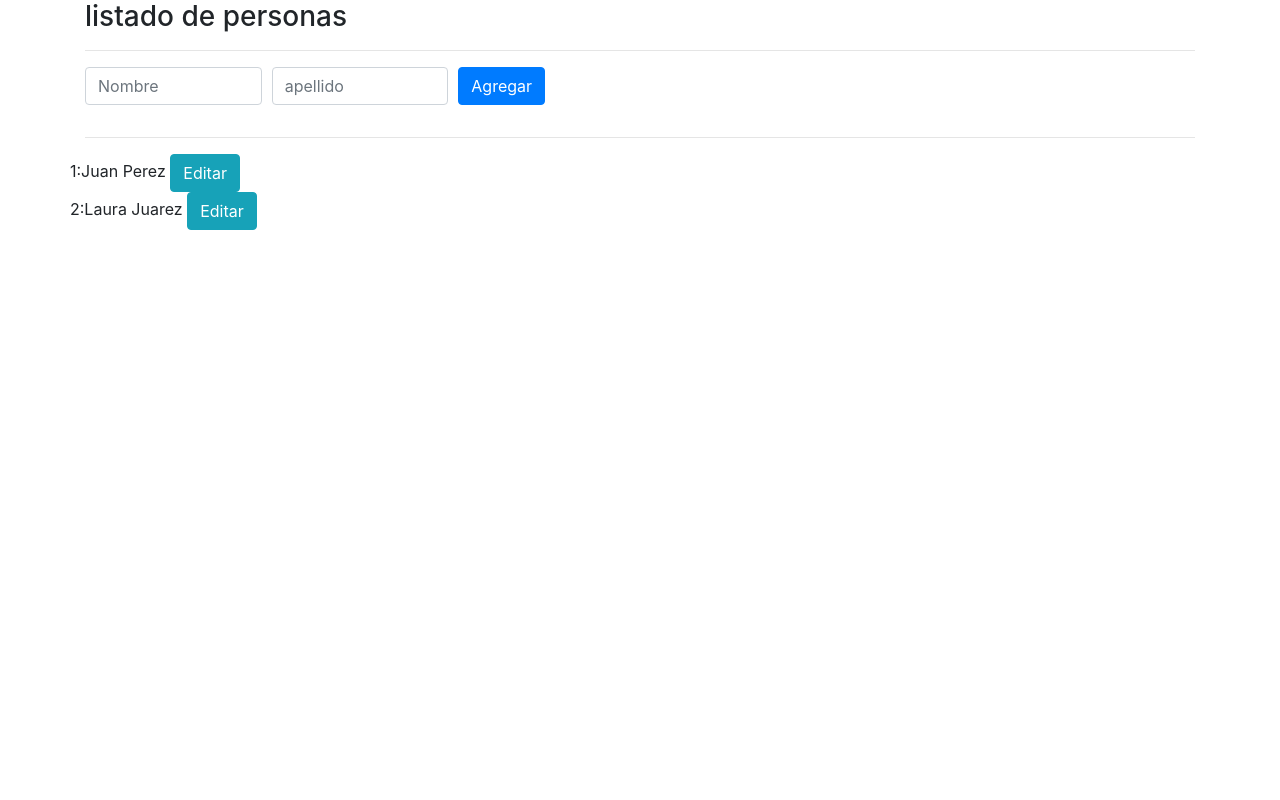
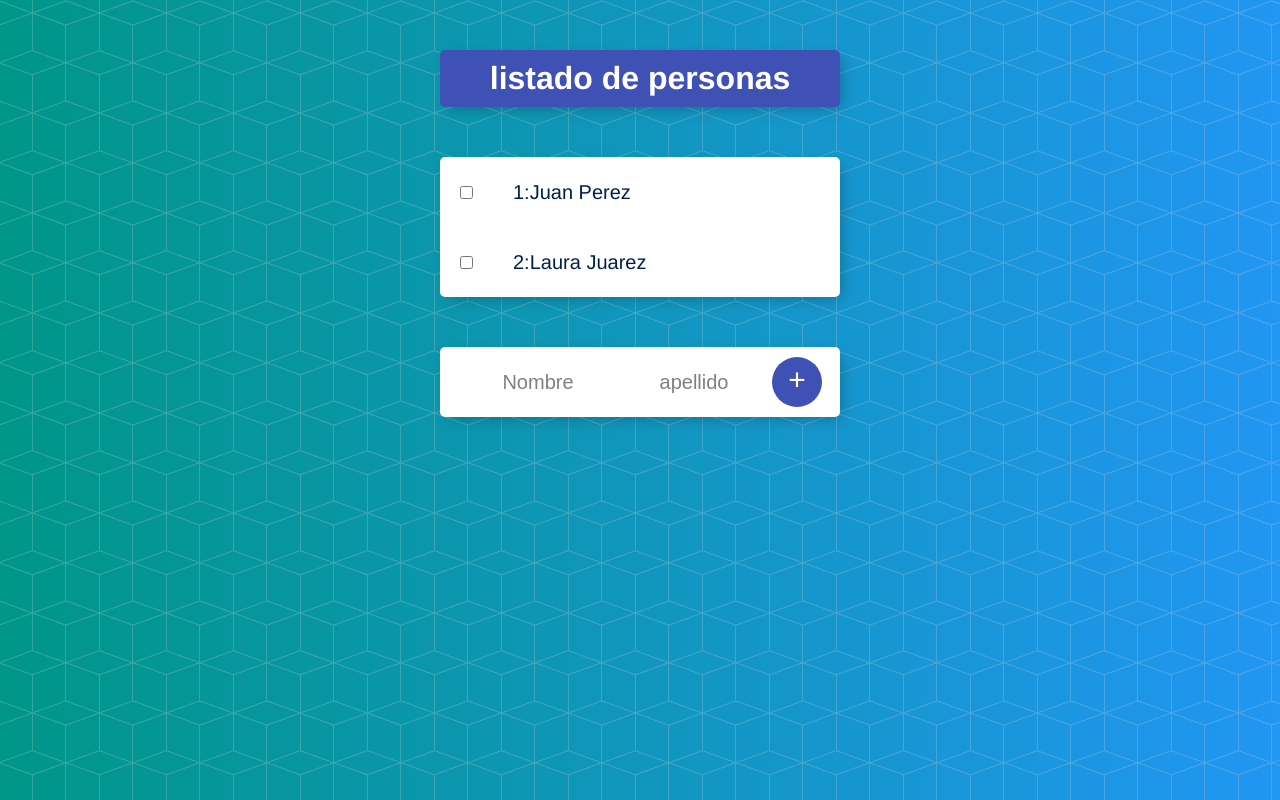
Before and after one commit to tonoanzzu/listado-de-personas, an Angular app: page / in a window 1280 px wide. Shown: the top 800 px of the page. Built offline with nearby package versions, Linux system fonts and the light colour scheme.

Commit message:
Se agregan las modificaciones para listas de personas

```diff
--- a/angular.json
+++ b/angular.json
@@ -23,13 +23,10 @@
               "src/assets"
             ],
             "styles": [
-              "src/styles.css",
-              "node_modules/bootstrap/dist/css/bootstrap.min.css"
+              "src/styles.css"
             ],
             "scripts": [
-              "node_modules/jquery/dist/jquery.slim.min.js",
-              "node_modules/popper.js/dist/umd/popper.min.js",
-              "node_modules/bootstrap/dist/js/bootstrap.min.js"
+
 
 
              ],
--- a/src/app/app.component.html
+++ b/src/app/app.component.html
@@ -1,16 +1,14 @@
-<div class="container">
-  <div class="col-xs-12">
-  <h3>{{titulo}}</h3>
-  </div>
-  <hr>
-  <app-formulario
-
-  >
-  </app-formulario>
-  <hr>
+<div class="box" id="heading">
+  <h1>{{titulo}}</h1>
+</div>
+<div class="box">
   <app-persona
   *ngFor="let personaElemento of personas;let i= index"
   [persona]= "personaElemento"
   [indice]= "i"
   ></app-persona>
 </div>
+
+<div class="box">
+  <app-formulario></app-formulario>
+</div>
--- a/src/app/formulario/formulario.component.html
+++ b/src/app/formulario/formulario.component.html
@@ -1,21 +1,14 @@
-<form class="form-row">
-  <div class="form-group col-md-2">
-    <label for="nombre" class="sr-only">Nombre</label>
+<form class="item">
+
     <input type="text" name="nombre" id="nombre" placeholder="Nombre"
-    class="form-control"
-    #nombreInput
+    [(ngModel)]="nombreInput"
     >
-  </div>
-  <div class="form-group col-md-2">
-      <label for="apellido" class="sr-only">Apellido</label>
+
       <input type="text" name="apellido" id="apellido" placeholder="apellido"
-      class="form-control"
-    #apellidoInput>
-  </div>
-  <div class="col">
+      [(ngModel)]="apellidoInput">
+
     <button
     type="submit"
-    class="btn btn-primary"
-    (click)="onAgregarPersona()">Agregar</button>
-  </div>
+    (click)="onAgregarPersona()">+</button>
+
 </form>
--- a/src/app/formulario/formulario.component.ts
+++ b/src/app/formulario/formulario.component.ts
@@ -11,11 +11,11 @@
 })
 export class FormularioComponent implements OnInit {
   //@Output () personaCreada = new EventEmitter<Persona>();
-  //nombreInput:string;
-  //apellidoInput:string;
+  nombreInput:string;
+  apellidoInput:string;
 
-  @ViewChild('nombreInput') nombreInput: ElementRef;
-  @ViewChild('apellidoInput') apellidoInput: ElementRef;
+  //@ViewChild('nombreInput') nombreInput: ElementRef;
+  //@ViewChild('apellidoInput') apellidoInput: ElementRef;
 
   constructor(private LoggingService:LoggingService, private personasService: PersonasService) {
     this.personasService.saludar.subscribe(
@@ -27,7 +27,7 @@
   }
 
   onAgregarPersona(){
-    let persona1 = new Persona(this.nombreInput.nativeElement.value, this.apellidoInput.nativeElement.value);
+    let persona1 = new Persona(this.nombreInput, this.apellidoInput);
     //this.LoggingService.enviarMensajeAConsola("Enviamos persona con nombre: "+ persona1.nombre + " apellido: " + persona1.apellido)
     //this.personaCreada.emit(persona1);
   this.personasService.agregarPersona(persona1);
--- a/src/app/persona/persona.component.html
+++ b/src/app/persona/persona.component.html
@@ -1,11 +1,10 @@
-<div class="row">
-    <div class="col-xs-12">
-     <div >
-       {{indice+1}}:{{persona.nombre}} {{persona.apellido}}
-       <button
-       type = "submit"
+
+     <div class="item" >
+
+       <input
+       type = "checkbox"
        class="btn btn-info"
-       (click)="emitirSaludo()">Editar</button>
+       (click)="emitirSaludo()">
+
+       <p>{{indice+1}}:{{persona.nombre}} {{persona.apellido}}</p>
      </div>
-    </div>
-   </div>
--- a/src/styles.css
+++ b/src/styles.css
@@ -1 +1,89 @@
 /* You can add global styles to this file, and also import other style files */
+html {
+  background-color: #2196F3;
+  min-height: 1000px;
+  font-family: 'helvetica neue';
+  background: url(./assets/bg-pattern.png), #2196F3;
+  background: url(./assets/bg-pattern.png), -webkit-gradient(linear, right top, left top, from(#2196F3), to(#009688));
+  background: url(./assets/bg-pattern.png), linear-gradient(to left, #2196F3, #009688)
+}
+
+h1 {
+  color: #fff;
+  padding: 10px;
+}
+
+.box {
+  max-width: 400px;
+  margin: 50px auto;
+  background: white;
+  border-radius: 5px;
+  box-shadow: 5px 5px 15px -5px rgba(0, 0, 0, 0.3);
+}
+
+#heading {
+  background-color: #3F51B5;
+  text-align: center;
+}
+
+.item {
+  min-height: 70px;
+  display: flex;
+  align-items: center;
+  border-bottom: 1px solid #F1F1F1;
+}
+
+.item:last-child {
+  border-bottom: 0;
+}
+
+
+input[type="checkbox"] {
+  margin: 20px;
+}
+
+p {
+  margin: 0;
+  padding: 20px;
+  font-size: 20px;
+  font-weight: 200;
+  color: #00204a;
+}
+
+form {
+  text-align: center;
+  margin-left: 20px;
+}
+
+button {
+  min-height: 50px;
+  width: 50px;
+  border-radius: 50%;
+  border-color: transparent;
+  background-color: #3F51B5;
+  color: #fff;
+  font-size: 30px;
+  padding-bottom: 6px;
+  border-width: 0;
+}
+
+input[type="text"] {
+  text-align: center;
+  height: 60px;
+  top: 10px;
+  border: none;
+  background: transparent;
+  font-size: 20px;
+  font-weight: 200;
+  width: 40%;
+}
+
+input[type="text"]:focus {
+  outline: none;
+  box-shadow: inset 0 -3px 0 0 #3F51B5;
+}
+
+::placeholder {
+  color: grey;
+  opacity: 1;
+}
```
Also changed, not shown: src/assets/bg-pattern.png (added).
